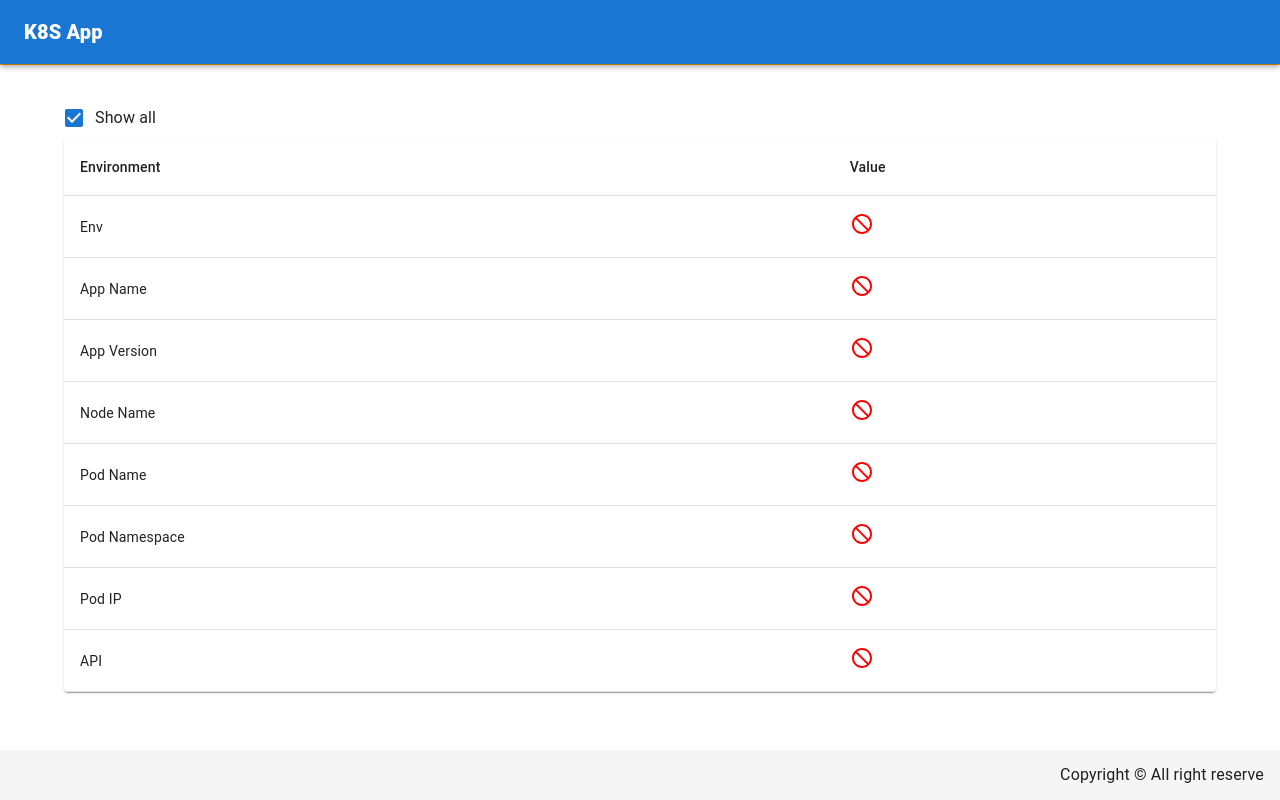
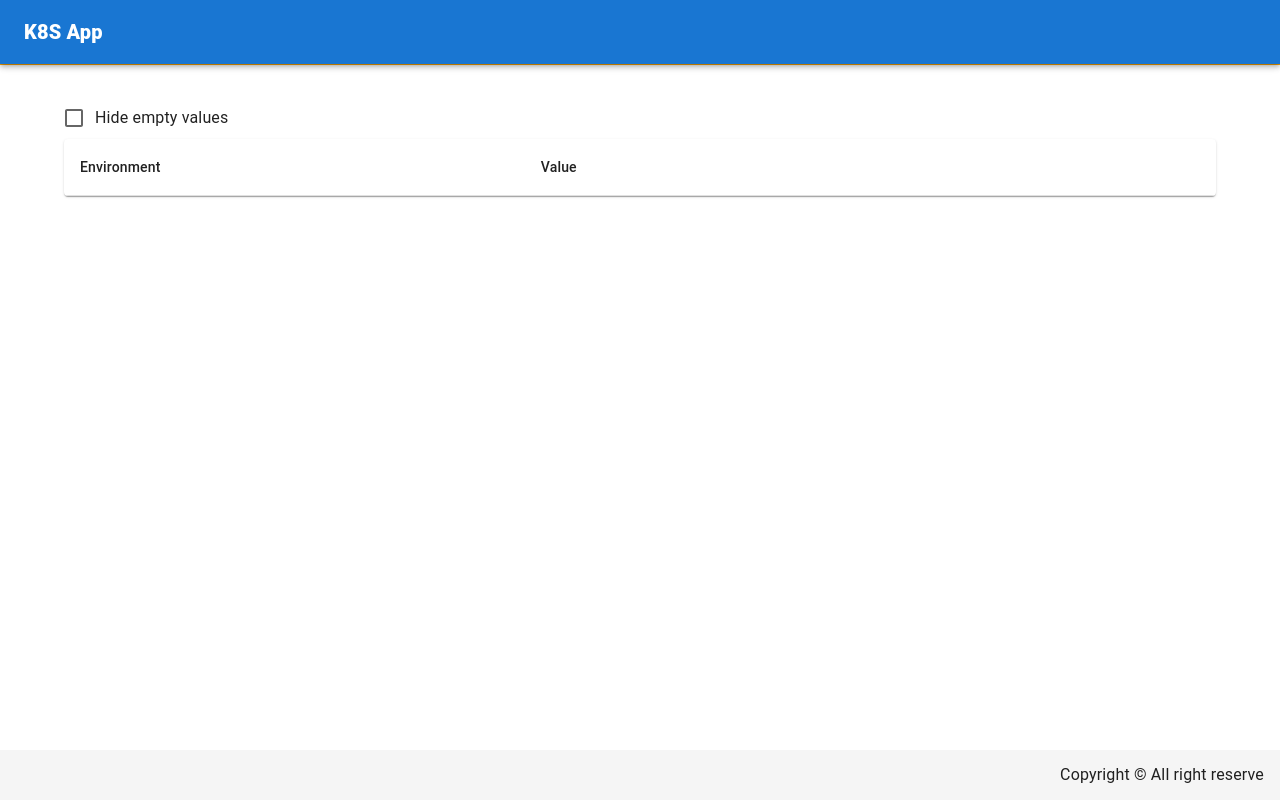
Before and after one commit to vimalmenon/k8s-frontend, a Next.js app: page / in a window 1280 px wide. Built offline with nearby package versions, Linux system fonts and the light colour scheme.

Commit message:
Working on App to show only item

```diff
--- a/src/Page/App.tsx
+++ b/src/Page/App.tsx
@@ -23,69 +23,84 @@ const CheckEmptyValue: React.FC<IValue> = ({ value }) => {
 }
 
 export const App: React.FC<IProps> = (props) => {
+  const [show, setShow] = React.useState<boolean>(false);
   return (
     <Box sx={{ display: "flex", flex: "1 1 100%", flexDirection: "column" }}>
-      <FormControlLabel control={<Checkbox defaultChecked />} label="Show all" />
+      <FormControlLabel
+        control={
+          <Checkbox
+            checked={show}
+            onClick={() => setShow(!show)} />}
+        label={show ? "Show all" : "Hide empty values"} />
       <TableContainer component={Paper}>
         <Table aria-label="simple table">
           <TableHead>
             <TableRow>
-              <TableCell>Environment</TableCell>
+              <TableCell sx={{ width: "40%" }}>Environment</TableCell>
               <TableCell>Value</TableCell>
             </TableRow>
           </TableHead>
           <TableBody>
+            {checkEmptyValue(props.env) || show ?
               <TableRow>
                 <TableCell>Env</TableCell>
                 <TableCell>
                   <CheckEmptyValue value={props.env} />
                 </TableCell>
-            </TableRow>
+              </TableRow> : null}
+            {checkEmptyValue(props.appName) || show ?
               <TableRow>
                 <TableCell>App Name</TableCell>
                 <TableCell>
                   <CheckEmptyValue value={props.appName} />
                 </TableCell>
-            </TableRow>
+              </TableRow> : null
+            }
+            {checkEmptyValue(props.appVersion) || show ?
               <TableRow>
                 <TableCell>App Version</TableCell>
                 <TableCell><CheckEmptyValue value={props.appVersion} />
                 </TableCell>
-            </TableRow>
+              </TableRow> : null}
+            {checkEmptyValue(props.nodeName) || show ?
               <TableRow>
                 <TableCell>Node Name</TableCell>
                 <TableCell>
                   <CheckEmptyValue value={props.nodeName} />
                 </TableCell>
-            </TableRow>
+              </TableRow> : null}
+            {checkEmptyValue(props.podName) || show ?
               <TableRow>
                 <TableCell>Pod Name</TableCell>
                 <TableCell>
                   <CheckEmptyValue value={props.podName} />
                 </TableCell>
-            </TableRow>
+              </TableRow> : null}
+            {checkEmptyValue(props.podNamespace) || show ?
               <TableRow>
                 <TableCell>Pod Namespace</TableCell>
                 <TableCell>
                   <CheckEmptyValue value={props.podNamespace} />
                 </TableCell>
-            </TableRow>
+              </TableRow> : null}
+            {checkEmptyValue(props.podIp) || show ?
               <TableRow>
                 <TableCell>Pod IP</TableCell>
                 <TableCell>
                   <CheckEmptyValue value={props.podIp} />
                 </TableCell>
-            </TableRow>
+              </TableRow> : null}
+            {checkEmptyValue(props.api) || show ?
               <TableRow>
                 <TableCell>API</TableCell>
                 <TableCell>
                   <CheckEmptyValue value={props.api} />
                 </TableCell>
-            </TableRow>
+              </TableRow> : null}
           </TableBody>
         </Table>
       </TableContainer>
-      <ApiHistory value={props.api} />
+      {checkEmptyValue(props.api) ? <ApiHistory value={props.api} /> : null}
     </Box>
   );
 }
```
Lines whose indentation alone changed are shown as unchanged.
